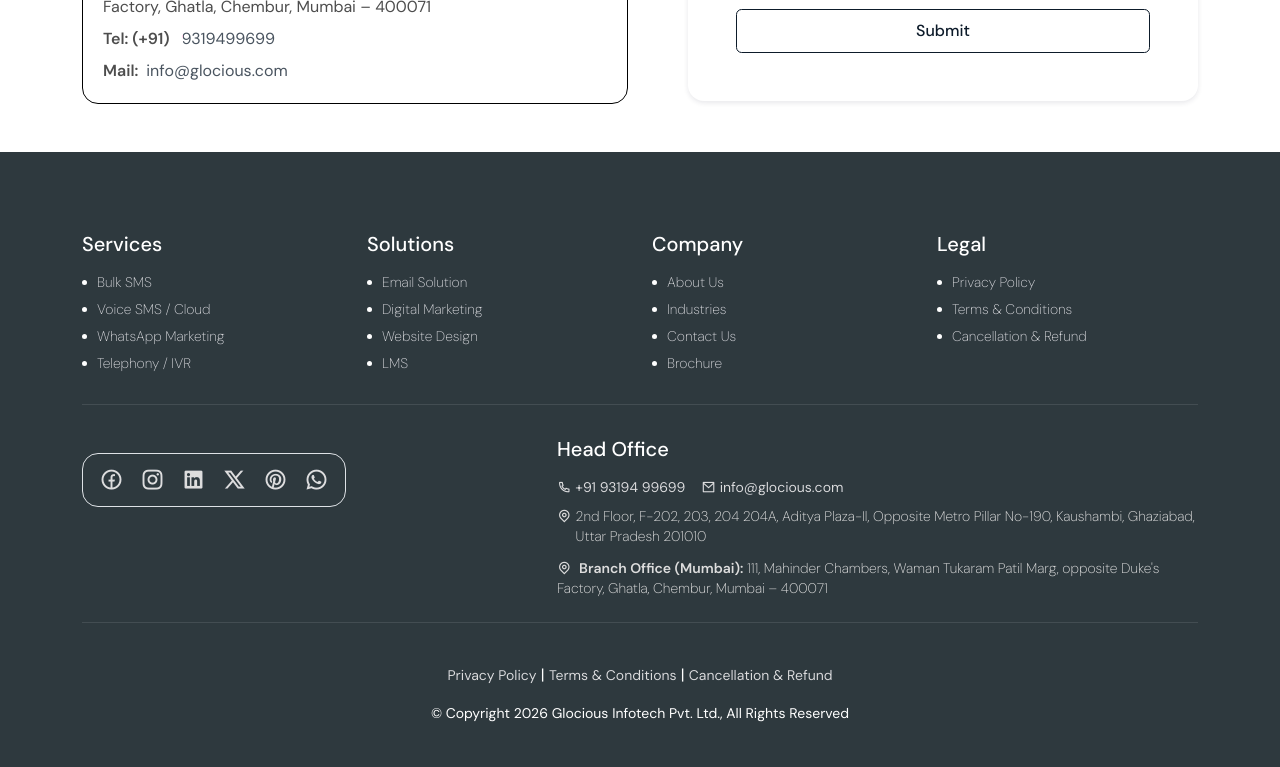
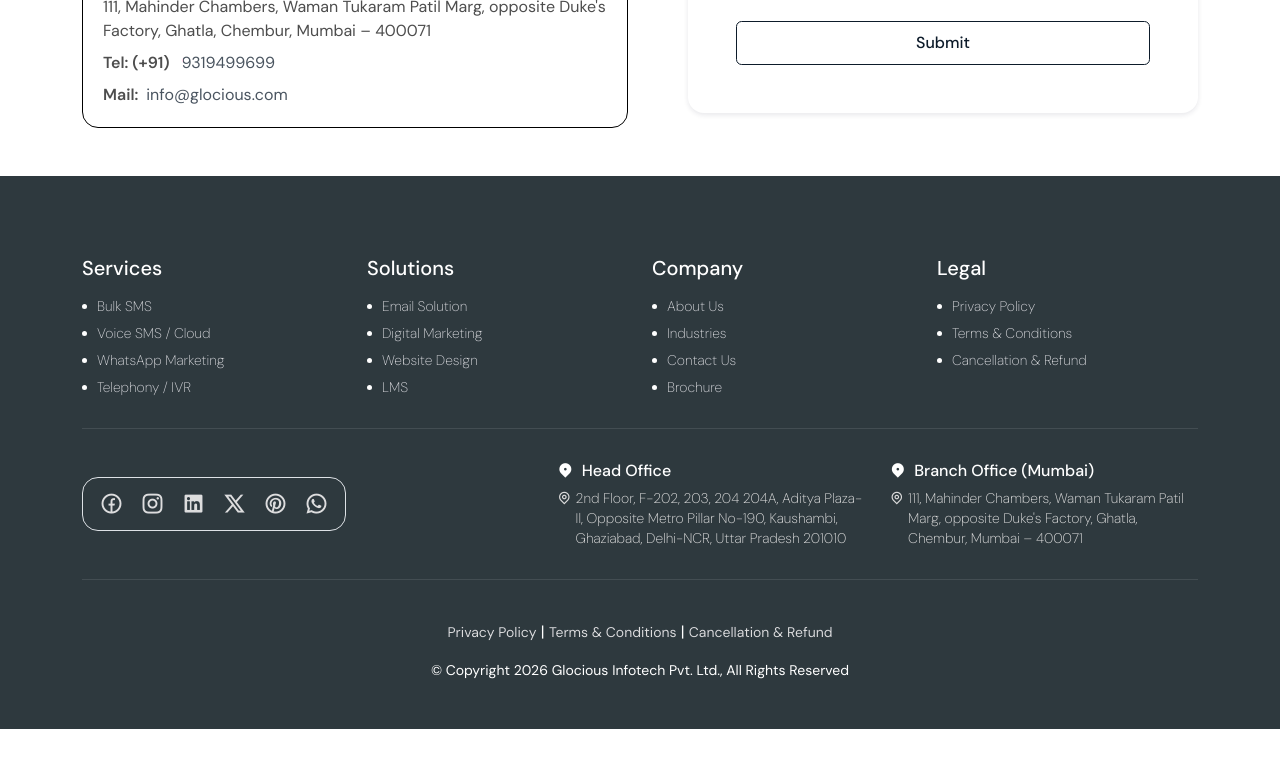
Before and after one commit to Rahul-Sanskar/glocious-redesign, a plain HTML site: page contact/index.html in a window 1280 px wide. Shown: the part 979-1746 px from the top of the page. After the commit the page ends 1708 px from the top, so only its background shows below. Drawn offline with Linux system fonts and the light colour scheme; some packages are replaced by stand-ins of ours; a script that the page names is missing.

Commit message:
chore: update office locations and restructure

```diff
--- a/contact/index.html
+++ b/contact/index.html
@@ -145,7 +145,7 @@
                 "@type": "PostalAddress",
                 "streetAddress": "2nd Floor, F-202, 203, 204 204A, Aditya Plaza-Il, Opposite Metro Pillar No-190",
                 "addressLocality": "Kaushambi, Ghaziabad",
-                "addressRegion": "Uttar Pradesh",
+                "addressRegion": "Delhi-NCR, Uttar Pradesh",
                 "postalCode": "201010",
                 "addressCountry": "IN"
               },
@@ -293,7 +293,7 @@
                 <i class="ri-map-pin-2-fill"></i>
                 <h5 class="mb-0 ms-2">Head Office</h5>
               </div>
-              <span class="d-block mb-2 opacity-75">2nd Floor, F-202, 203, 204 204A, Aditya Plaza-Il, Opposite Metro Pillar No-190, Kaushambi, Ghaziabad, Uttar Pradesh 201010</span>
+              <span class="d-block mb-2 opacity-75">2nd Floor, F-202, 203, 204 204A, Aditya Plaza-Il, Opposite Metro Pillar No-190, Kaushambi, Ghaziabad, Delhi-NCR, Uttar Pradesh 201010</span>
               <div class="d-flex gap-1 mb-2 opacity-75">
                 <b>Tel: (+91)</b>
                 <a class="ms-2" href="tel:+919319499699">9319499699</a>
@@ -455,14 +455,17 @@
             </div>
             <div class="col-lg-7">
                 <div class="row g-4 bottom-foot">
-                    <div class="col-12">
-                        <h5 class="mb-3">Head Office</h5>
-                        <div class="d-flex flex-wrap gap-3 mb-2">
-                            <a href="tel:+919319499699" class="d-block"><i class="ri-phone-line"></i> +91 93194 99699</a>
-                            <a href="mailto:info@glocious.com" class="d-block"><i class="ri-mail-line"></i> info@glocious.com</a>
+                    <div class="col-12 col-md-6">
+                        <div class="address-block">
+                            <h6><i class="ri-map-pin-2-fill me-1"></i> Head Office</h6>
+                            <span><i class="ri-map-pin-line me-1"></i> 2nd Floor, F-202, 203, 204 204A, Aditya Plaza-Il, Opposite Metro Pillar No-190, Kaushambi, Ghaziabad, Delhi-NCR, Uttar Pradesh 201010</span>
                         </div>
-                        <span><i class="ri-map-pin-line me-1"></i> 2nd Floor, F-202, 203, 204 204A, Aditya Plaza-Il, Opposite Metro Pillar No-190, Kaushambi, Ghaziabad, Uttar Pradesh 201010</span>
-                        <span class="d-block mt-1"><i class="ri-map-pin-line me-1"></i> <b>Branch Office (Mumbai):</b> 111, Mahinder Chambers, Waman Tukaram Patil Marg, opposite Duke's Factory, Ghatla, Chembur, Mumbai – 400071</span>
+                    </div>
+                    <div class="col-12 col-md-6">
+                        <div class="address-block">
+                            <h6><i class="ri-map-pin-2-fill me-1"></i> Branch Office (Mumbai)</h6>
+                            <span><i class="ri-map-pin-line me-1"></i> 111, Mahinder Chambers, Waman Tukaram Patil Marg, opposite Duke's Factory, Ghatla, Chembur, Mumbai – 400071</span>
+                        </div>
                     </div>
                 </div>
             </div>
```
Also changed, not shown: about-us/index.html (+11 -7 lines), bulk-sms-service-provider/index.html (+12 -8 lines), digital-marketing/index.html (+13 -9 lines), email-marketing/index.html (+10 -6 lines), index.html (+11 -7 lines), industries/index.html (+11 -7 lines), interactive-voice-response/index.html (+11 -7 lines), lms/index.html (+10 -6 lines), privacy-policy/index.html (+10 -6 lines), refund/index.html (+11 -7 lines), terms-and-conditions/index.html (+10 -6 lines), voice-call-solution/index.html (+12 -8 lines), web-development-company/index.html (+12 -8 lines), whatsapp-marketing/index.html (+11 -7 lines).
